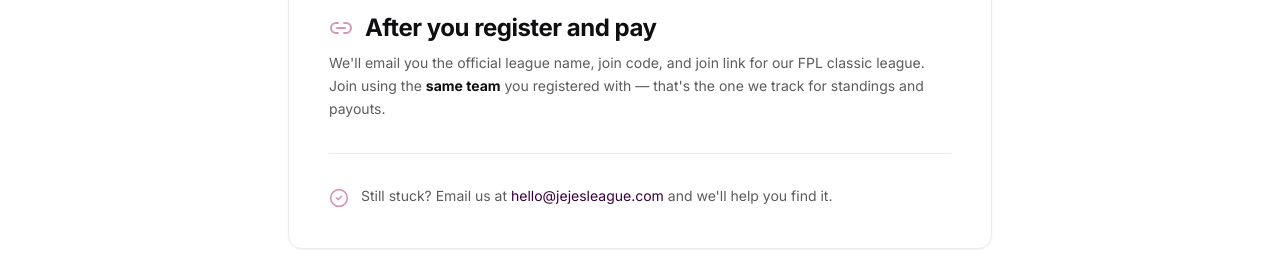
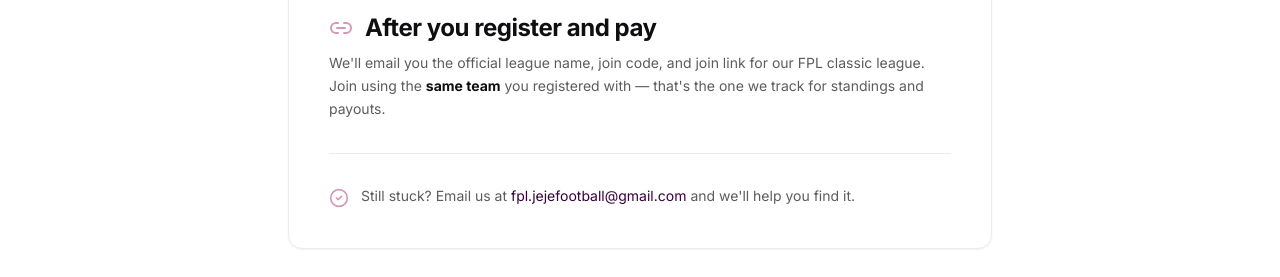
Before and after one commit to TheErujeje/jeje-loc-landing-registration, a Next.js app: page /help in a window 1280 px wide. Shown: the part 808-1085 px from the top of the page. Built offline with nearby package versions, Linux system fonts and the light colour scheme.

Commit message:
Update contact email in help page

```diff
--- a/app/help/page.tsx
+++ b/app/help/page.tsx
@@ -91,8 +91,8 @@ export default function HelpPage() {
             <CheckCircle2 className="h-5 w-5 text-brand-lilac flex-shrink-0 mt-0.5" />
             <p className="text-ink-600 text-sm">
               Still stuck? Email us at{' '}
-              <a href="mailto:hello@jejesleague.com" className="text-brand-purple hover:underline">
-                hello@jejesleague.com
+              <a href="mailto:fpl.jejefootball@gmail.com" className="text-brand-purple hover:underline">
+                fpl.jejefootball@gmail.com
               </a>{' '}
               and we&apos;ll help you find it.
             </p>
```
